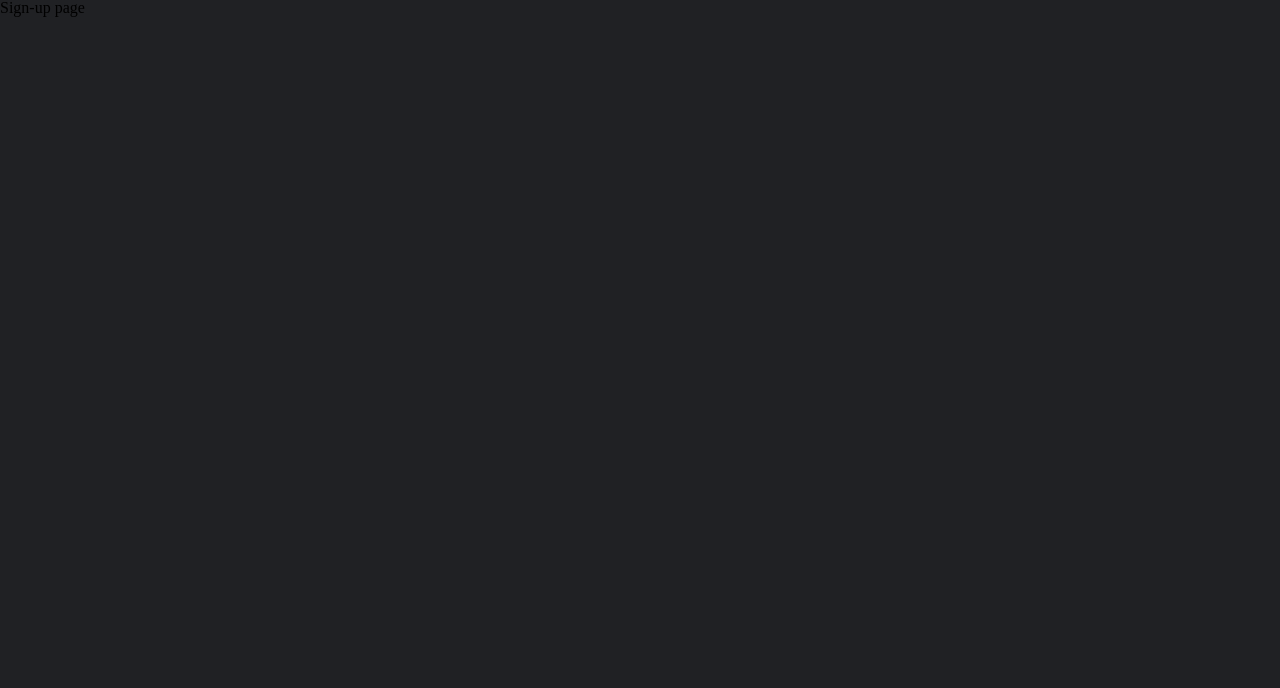
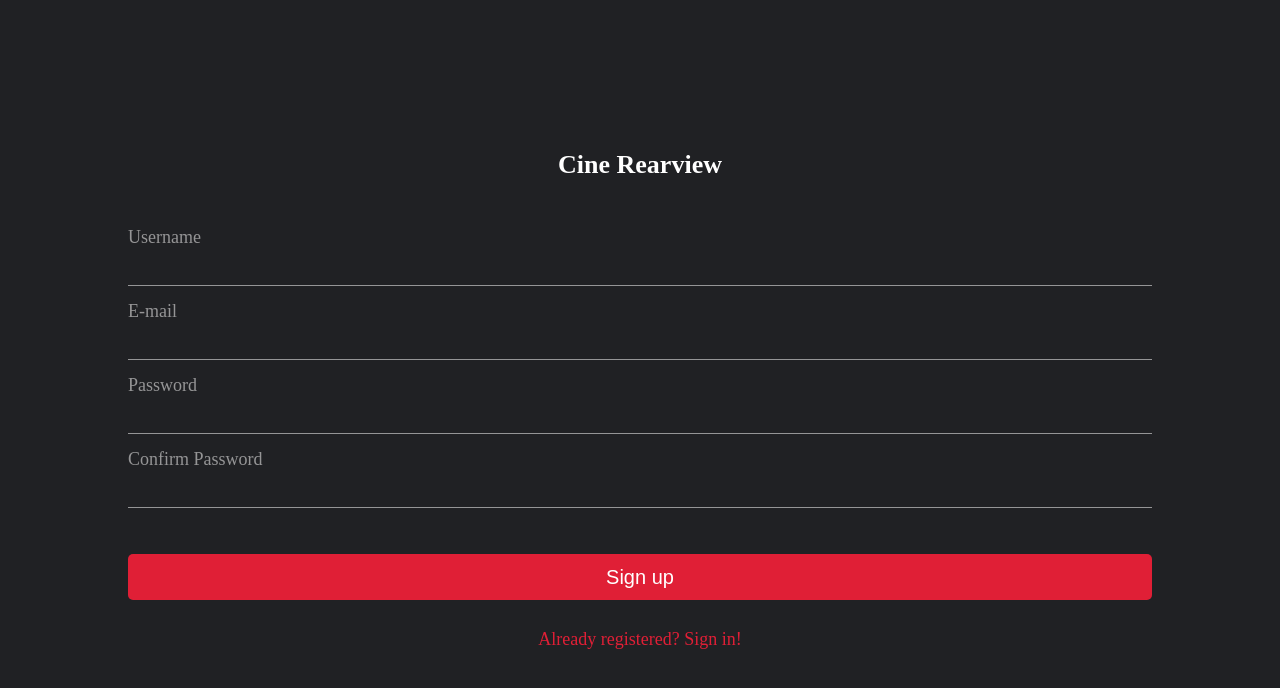
Before and after one commit to pgeovany/cine-rearview-app, a React (Vite) app: page /sign-up in a window 1280 px wide. Shown: the top 688 px of the page. Built offline with nearby package versions, Linux system fonts and the light colour scheme.

Commit message:
feat: implement sign up page

```diff
--- a/src/pages/SignUp/SignUp.jsx
+++ b/src/pages/SignUp/SignUp.jsx
@@ -1,3 +1,17 @@
+import { Link } from 'react-router-dom';
+import Container from '../../styles/auth/Container';
+import Title from '../../styles/auth/Title';
+import SignUpForm from '../../components/SignUpForm/SignUpForm';
+import StyledLink from '../../styles/auth/StyledLink';
+
 export default function SignUp() {
-  return <>Sign-up page</>;
+  return (
+    <Container>
+      <Title>Cine Rearview</Title>
+      <SignUpForm />
+      <Link to="/">
+        <StyledLink>Already registered? Sign in!</StyledLink>
+      </Link>
+    </Container>
+  );
 }
```
